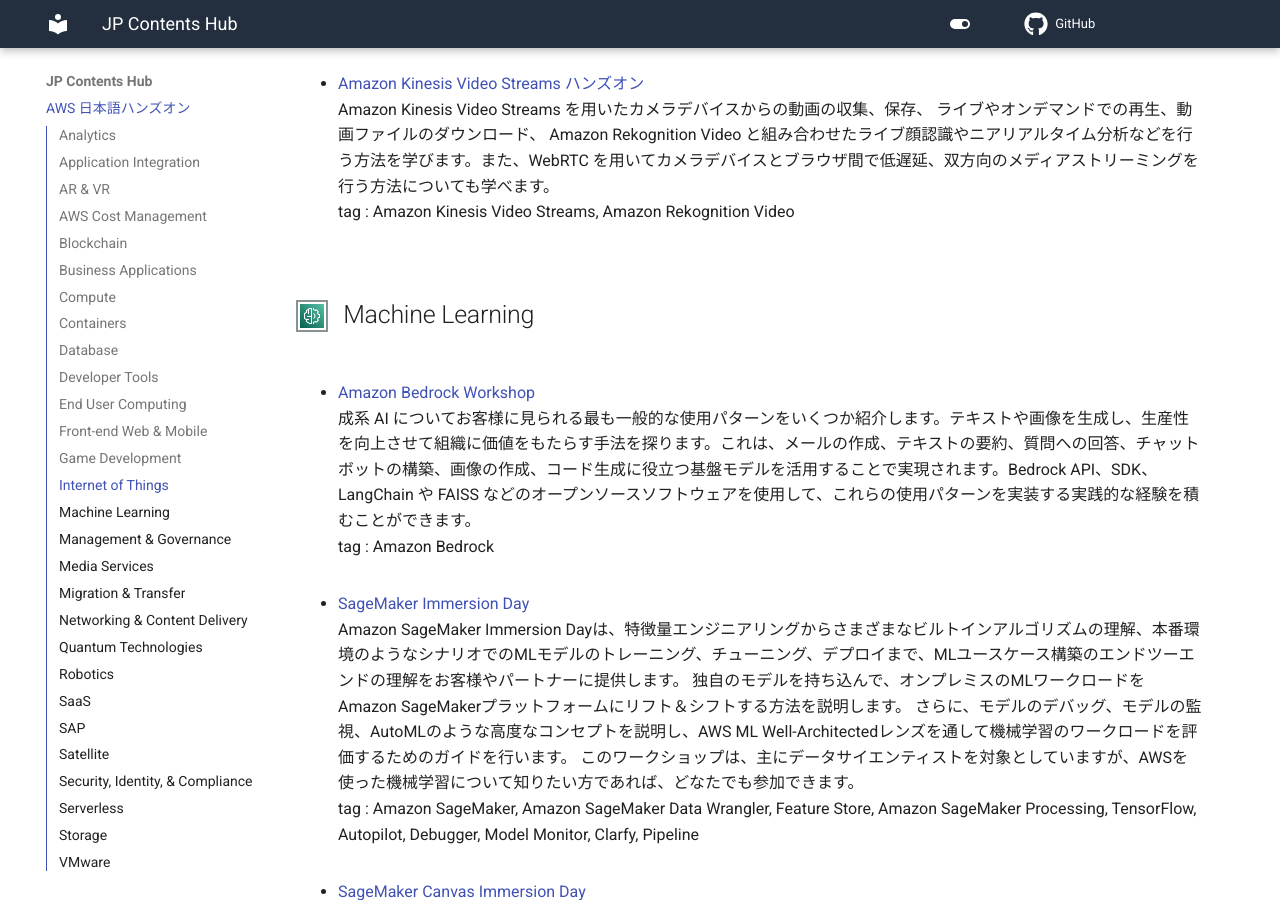
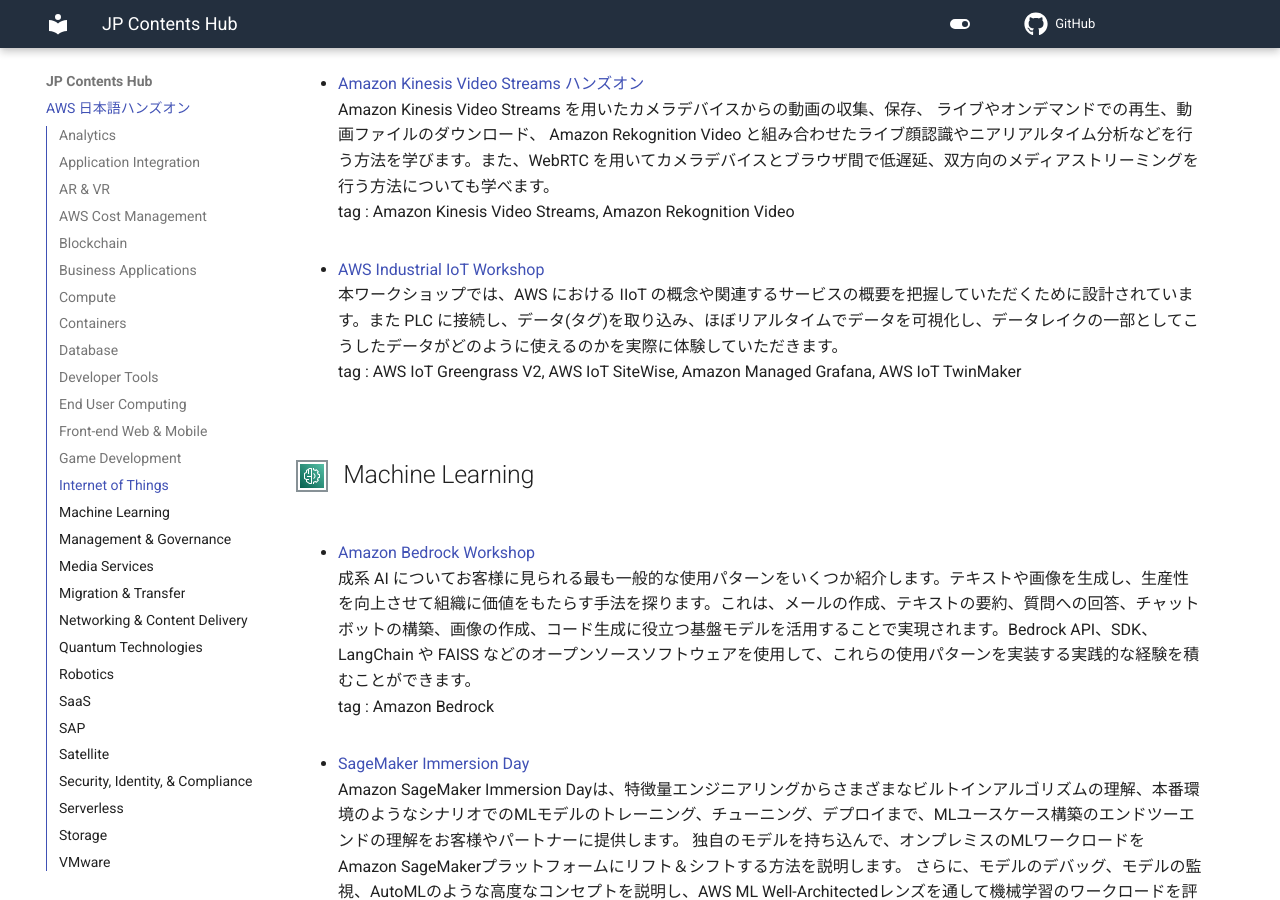
Before and after one commit to aws-samples/jp-contents-hub, an MkDocs documentation site: the page built from content/index.md, in a window 1280 px wide and 900 px high, scrolled down 17609 px. Built offline with MkDocs 1.6.1 and Material for MkDocs 9.7.7, drawn with Linux system fonts in a browser that asks for light colours; comment, search, counter and statistics services are not loaded; some of the changed text lies outside the part shown.

Commit message:
add: 新規ハンズオンコンテンツ追加

```diff
--- a/content/index.md
+++ b/content/index.md
@@ -451,6 +451,10 @@
 Amazon Kinesis Video Streams を用いたカメラデバイスからの動画の収集、保存、 ライブやオンデマンドでの再生、動画ファイルのダウンロード、 Amazon Rekognition Video と組み合わせたライブ顔認識やニアリアルタイム分析などを行う方法を学びます。また、WebRTC を用いてカメラデバイスとブラウザ間で低遅延、双方向のメディアストリーミングを行う方法についても学べます。
 tag : Amazon Kinesis Video Streams, Amazon Rekognition Video
 
+- <a href="https://catalog.us-east-1.prod.workshops.aws/workshops/0ee4408e-818a-4774-b03d-bf68bfc016ac/ja-JP" target="_blank" onclick="sendClickCount()" onauxclick="sendClickCount()">AWS Industrial IoT Workshop</a>
+本ワークショップでは、AWS における IIoT の概念や関連するサービスの概要を把握していただくために設計されています。また PLC に接続し、データ(タグ)を取り込み、ほぼリアルタイムでデータを可視化し、データレイクの一部としてこうしたデータがどのように使えるのかを実際に体験していただきます。
+tag : AWS IoT Greengrass V2, AWS IoT SiteWise, Amazon Managed Grafana, AWS IoT TwinMaker
+
 ## ![image]([img/Arch-Category_Machine-Learning_16.png]()) Machine Learning
 - <a href="https://catalog.us-east-1.prod.workshops.aws/workshops/a4bdb007-5600-4368-81c5-ff5b4154f518/ja-JP" target="_blank" onclick="sendClickCount()" onauxclick="sendClickCount()">Amazon Bedrock Workshop</a>
 成系 AI についてお客様に見られる最も一般的な使用パターンをいくつか紹介します。テキストや画像を生成し、生産性を向上させて組織に価値をもたらす手法を探ります。これは、メールの作成、テキストの要約、質問への回答、チャットボットの構築、画像の作成、コード生成に役立つ基盤モデルを活用することで実現されます。Bedrock API、SDK、LangChain や FAISS などのオープンソースソフトウェアを使用して、これらの使用パターンを実装する実践的な経験を積むことができます。
@@ -720,6 +724,10 @@
 AWS PrivateLink  とは、データをインターネットに公開することなく、VPC と 対応する AWS サービス間を接続することができるサービスです。このハンズオンの目的は PrivateLink の基本的な設定方法を理解することです。
 tag : AWS PrivateLink
 
+- <a href="https://catalog.us-east-1.prod.workshops.aws/workshops/3547afcd-0829-4d44-85e8-17b68d4b52bc/ja-JP" target="_blank" onclick="sendClickCount()" onauxclick="sendClickCount()">AWS Cloud WAN ハンズオン</a>
+ハンズオンを通して、AWS Cloud WAN と、Amazon VPC、AWS Site-to-Site VPN、AWS Transit Gatway、Connect Attachment を介した SD-WAN(相当) との接続の方法を理解します。また、VPC と複数のセグメントを介したルーティング制御について理解をすることを目的としています。
+tag : AWS Cloud WAN
+
 - <a href="https://dcj71ciaiav4i.cloudfront.net/7CB85370-A998-11EB-A09B-259812622FA1/" target="_blank" onclick="sendClickCount()" onauxclick="sendClickCount()">Workshop for AWS Educate (CloudFront/S3)</a>
 CloudFront と S3 を利用して、サーバレスな Web 配信を体験いただける内容です。
 tag : Amazon S3, Amazon CloudFront
```
Also changed, not shown: README.md (+8 -0 lines).
